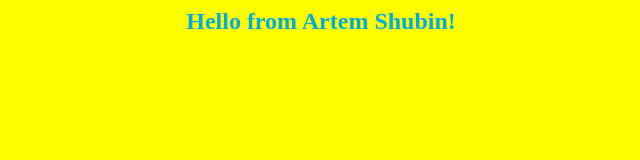
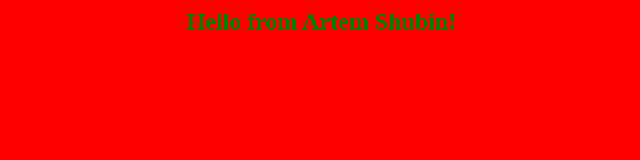
Before and after one commit to abcd-it/45454, a plain HTML site: page index.html in a window 1280 px wide. Shown: the whole page, without its empty margins (319-959 px from the left). Drawn offline with Linux system fonts and the light colour scheme.

Commit message:
Update index.html

```diff
--- a/index.html
+++ b/index.html
@@ -1,7 +1,7 @@
 <html>
-<body bgcolor=yellow>
+<body bgcolor=red>
 <center>
-<h2><font color=space>Hello from Artem Shubin!</font></h2>
+<h2><font color=green>Hello from Artem Shubin!</font></h2>
 </center>
 </body>
 </html>
```
